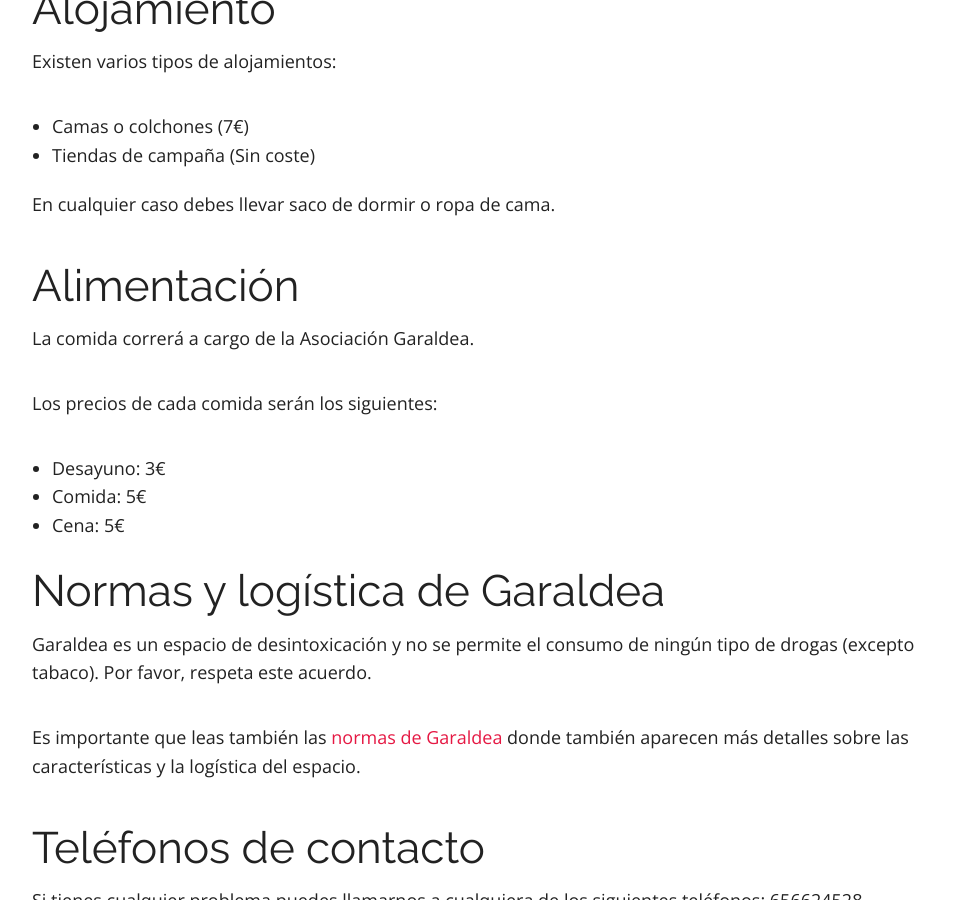
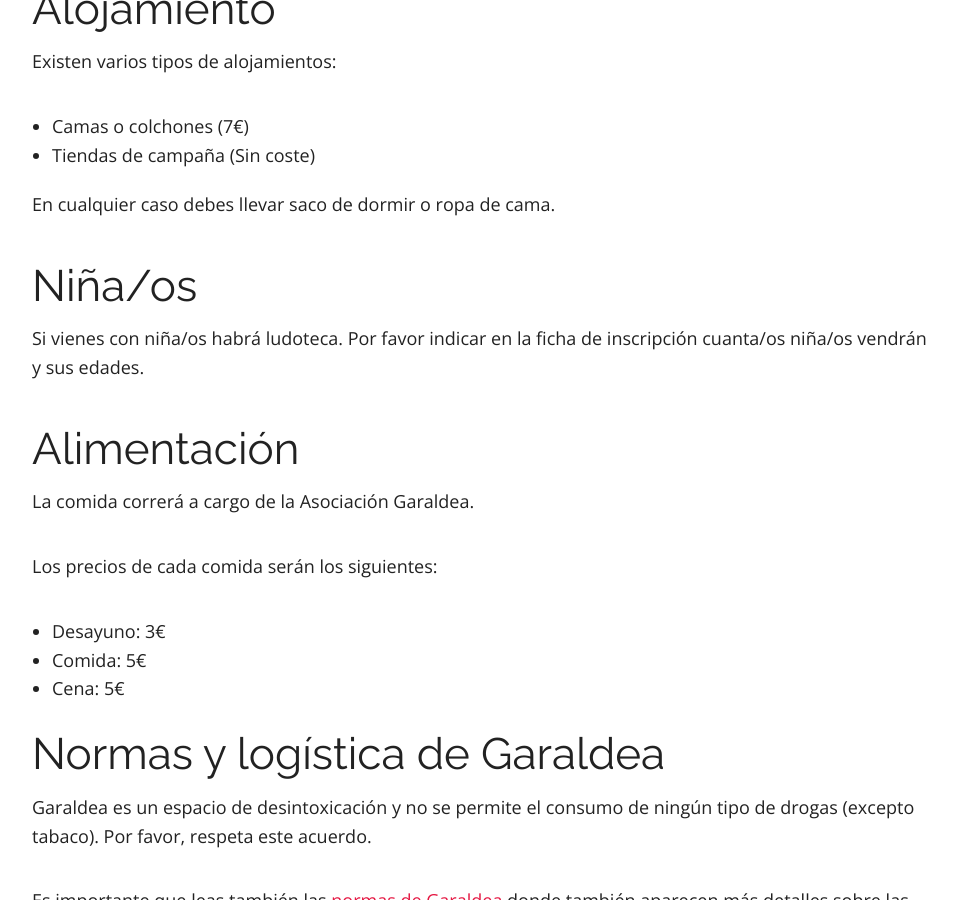
Before and after one commit to escuelaramonfdez/escuelaramonfdez.github.io, a Jekyll site: the page built from organizacion.md, in a window 1280 px wide and 900 px high, scrolled down 1621 px. Shown: the whole window, without its empty margins (158-1115 px from the left). Built offline with Jekyll 4.4.1, drawn with Linux system fonts in a browser that asks for light colours; nearby versions of some CDN libraries.

Commit message:
Actualización

```diff
--- a/organizacion.md
+++ b/organizacion.md
@@ -37,6 +37,9 @@
 
 En cualquier caso debes llevar saco de dormir o ropa de cama.
 
+# Niña/os
+Si vienes con niña/os habrá ludoteca. Por favor indicar en la ficha de inscripción cuanta/os niña/os vendrán y sus edades.
+
 # Alimentación
 La comida correrá a cargo de la Asociación Garaldea.
 
```
Also changed, not shown: 1 other file.
